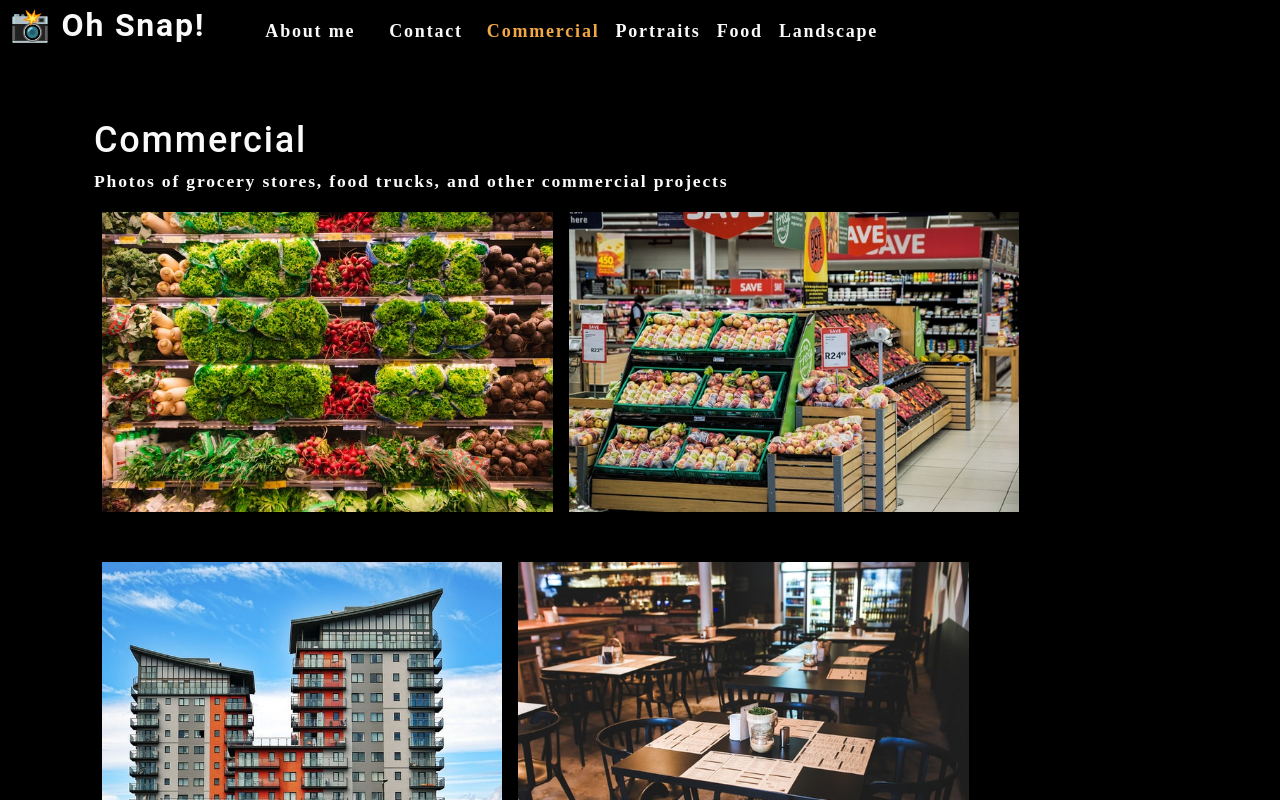
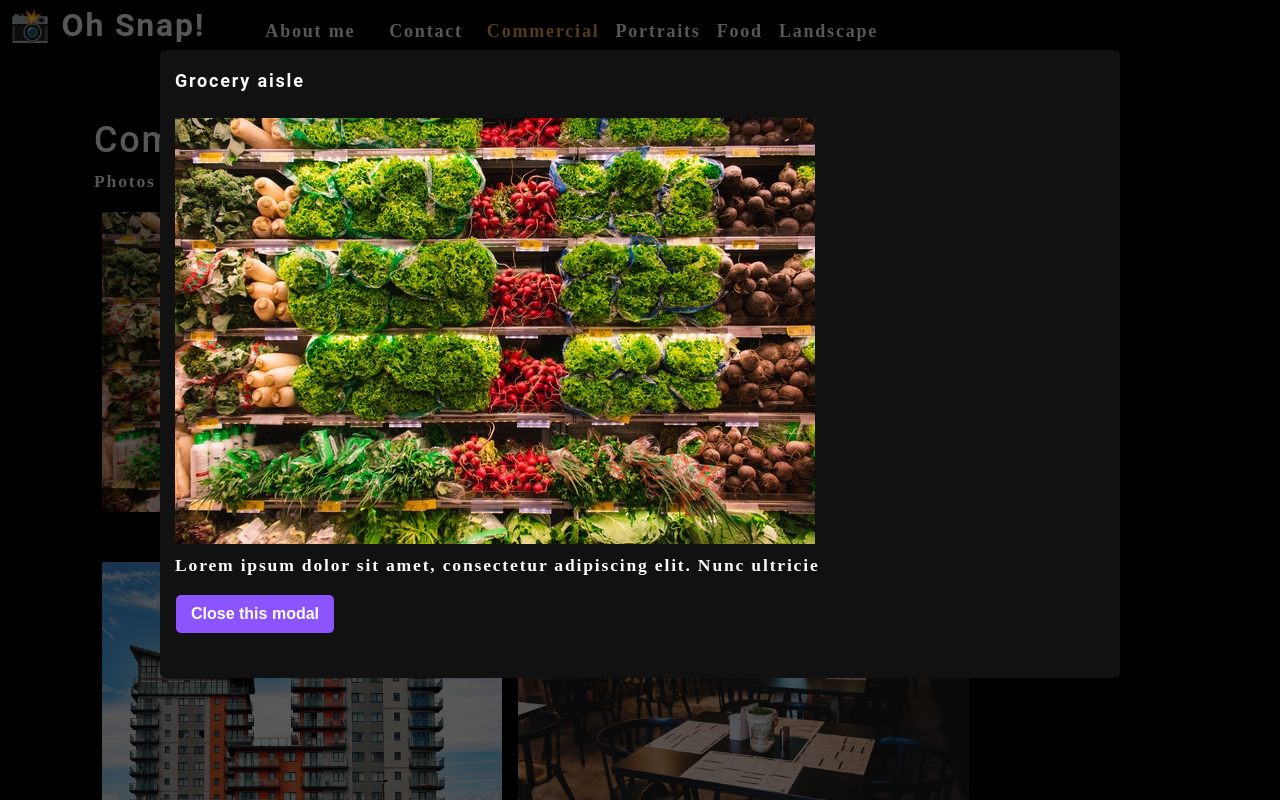
Before and after one commit to amirb97/photo-port, a React (Create React App) app: page / in a window 1280 px wide. Both pictures are taken after a click on the picture 327 px from the left and 361 px from the top of the page. Shown: the top 800 px of the page. Built offline with nearby package versions, Linux system fonts and the light colour scheme.

Commit message:
created modal for images

```diff
--- /dev/null
+++ b/src/components/Modal/index.js
@@ -0,0 +1,21 @@
+import React from "react";
+
+function Modal(currentPhoto) {
+    console.log(currentPhoto);
+    const {name, description, photo} = currentPhoto.currentPhoto;
+
+    return (
+        <div className="modalBackdrop">
+            <div className="modalContainer">
+                <h3 className="modalTitle">{name}</h3>
+                <img src={photo} alt="current category" />
+                <p>{description}</p>
+                <button type="button">
+                Close this modal
+                </button>
+            </div>
+        </div>
+    );
+}
+
+export default Modal;
--- a/src/components/PhotoList/index.js
+++ b/src/components/PhotoList/index.js
@@ -1,4 +1,5 @@
 import React, { useState } from 'react';
+import Modal from '../Modal';
 
 const PhotoList = ({ category }) => {
   const [photos] = useState([
@@ -137,16 +138,25 @@ const PhotoList = ({ category }) => {
     }
   ]);
 
+  const [isModalOpen, setIsModalOpen] = useState(false);
   const currentPhotos = photos.filter(photo => photo.category === category);
+  const [currentPhoto, setCurrentPhoto] = useState();
+
+  const toggleModal = (image) => {
+    setCurrentPhoto({...image});
+    setIsModalOpen(true);
+  }
 
   return (
     <div>
+      {isModalOpen && <Modal currentPhoto={currentPhoto}/>}
       <div className="flex-row">
-        {currentPhotos.map((image, i) => (
+        {currentPhotos.map((image) => (
           <img
             src={image.photo}
             alt={image.name}
             className="img-thumbnail mx-1"
+            onClick={() => toggleModal(image)}
             key={image.name}
           />
         ))}
```
